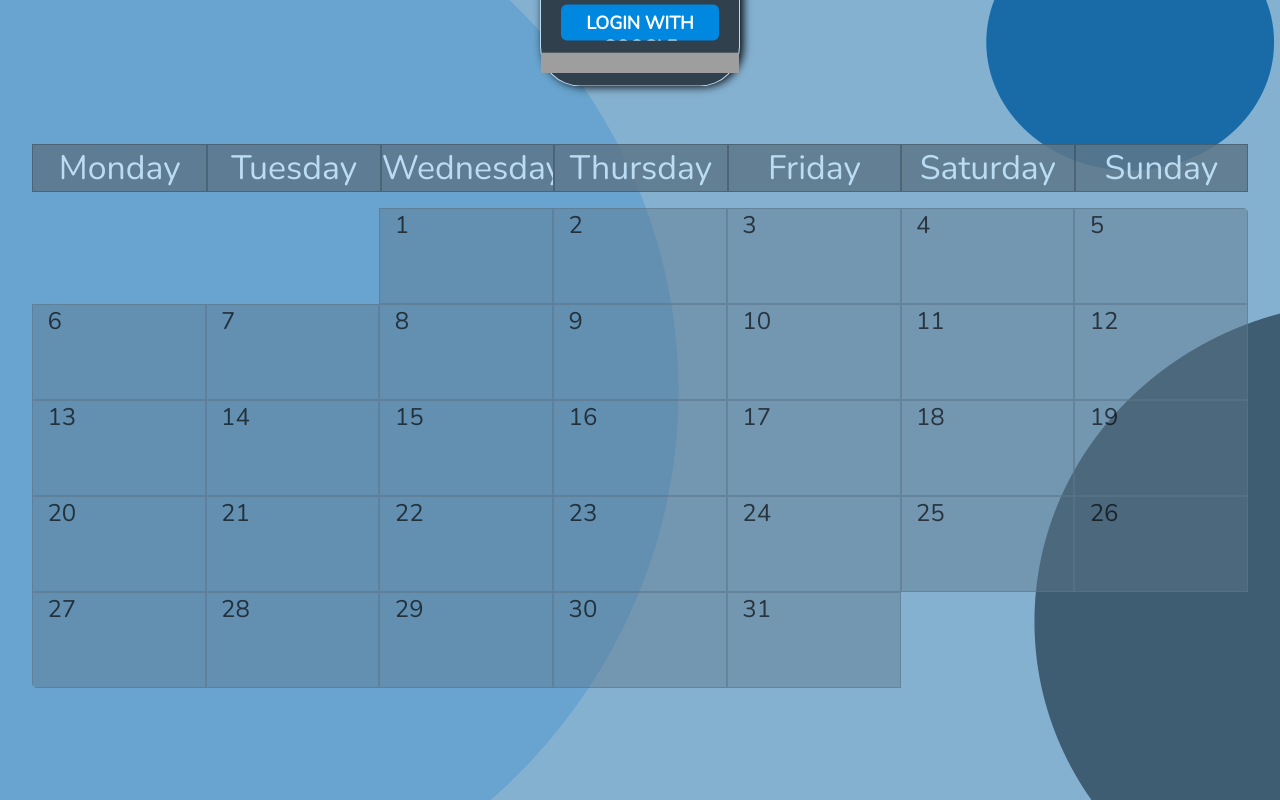
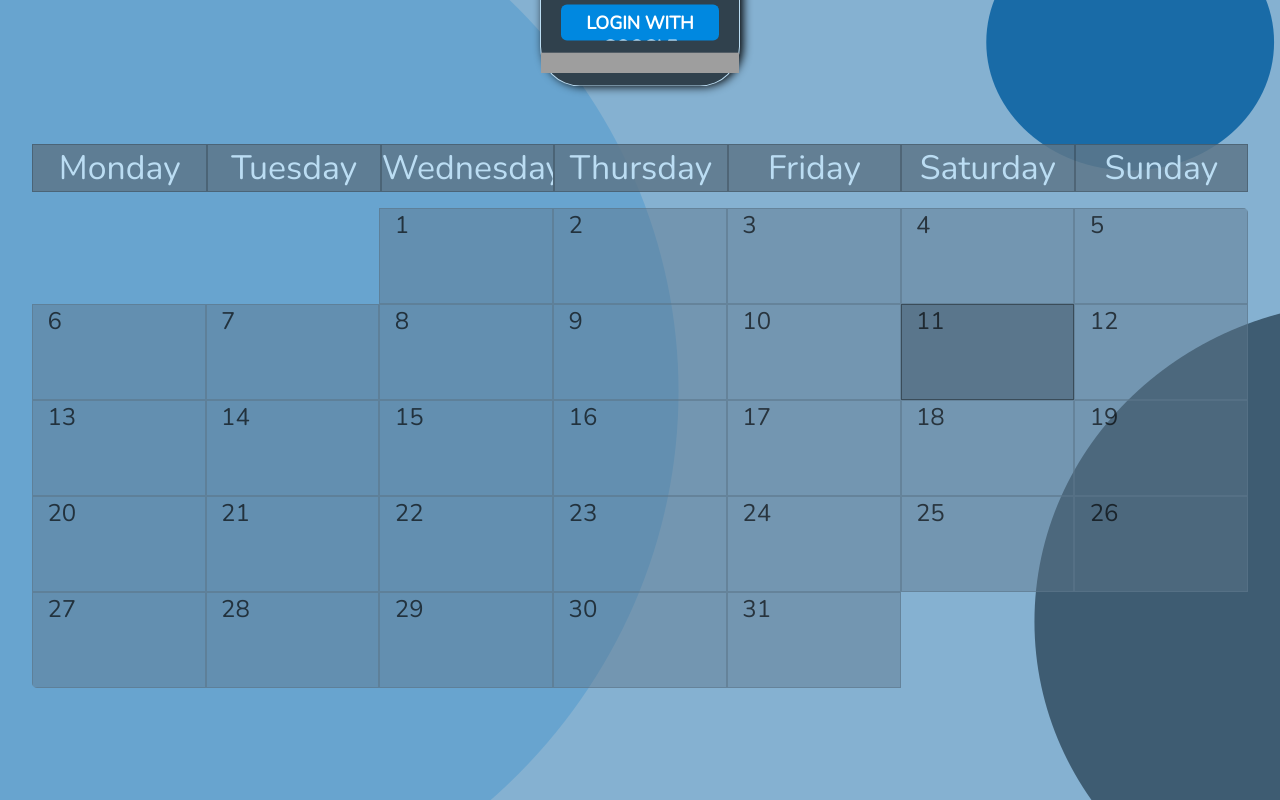
Before and after one commit to TomiVidal99/schedules_react, a React (Create React App) app: page / in a window 1280 px wide. Built offline with nearby package versions, Linux system fonts and the light colour scheme; no server answers; the HTML template or start-up script is replaced by a standard one.

Commit message:
finished adding new dates to db and retrieving the correct data with user protection

```diff
--- a/src/App.js
+++ b/src/App.js
@@ -1,7 +1,8 @@
 import React, {useEffect, useState} from 'react';
 import {auth, db} from './components/Authentication';
 import {useAuthState} from 'react-firebase-hooks/auth';
-import { doc, getDoc, collection, setDoc, query, where, getDocs } from '@firebase/firestore';
+import { getDoc } from '@firebase/firestore';
+import {Timestamp} from 'firebase/firestore';
 
 // import components
 import AuthContainer from './components/AuthContainer.js';
@@ -18,14 +19,24 @@ const App = () => {
 
     //handle add new date
     const handle_add_date = (newDate) => {
-        //TODO: bug: data doesnt update correctly
         //TODO: check if the new data doesnt overlap with some other
 
+        // if the user doesnt have any data create it
+        if (monthData === undefined) {
+            const today = new Date();
+            const newMonthData = [{
+                date: Timestamp.fromDate(today),
+                days: [{
+                    date: newDate.to,
+                    dates: [newDate]
+                }]
+            }]
+
+            setMonthData(newMonthData);
+
+        } else {
+            // if the user already has data add the new date where it corresponds
             let newMonthData = monthData;
-
-        //TODO: handle this case
-        //when the user has no appointments this month
-        if (!newMonthData || newMonthData.days.length === 0) return;
 
             let foundFlag = false;
             newMonthData.days.forEach( (day) => {
@@ -34,6 +45,7 @@ const App = () => {
                 if (monthDayNumber === newDayNumber) {
                     //case when they date is beeing added to a day that already has dates
                     day.dates = [...day.dates, newDate];
+                    //console.log('date updated: ', day.dates);
                     foundFlag = true;
                 }
             });
@@ -45,9 +57,15 @@ const App = () => {
                     date: newDate.to,
                     dates: [newDate]
                 });
+                //console.log('date updated: ', newMonthData.days);
             }
 
-        setMonthData(newMonthData);
+            //console.log('newMonthData: ', newMonthData);
+            setMonthData({
+                date: newMonthData.date,
+                days: newMonthData.days,
+            });
+        }
     }
 
     //set the data for the current month once the total data has been retrieved
@@ -87,32 +105,45 @@ const App = () => {
 
         const docRef = db.collection('data').doc(userId);
 
-        //retrieves data from db
-        getDoc(docRef).then( (docSnap) => {
+        //retrieves data from db and store it in components state
+        getDoc(docRef)
+            .then( (docSnap) => {
                 const data = docSnap.data();
-
                 //the user has data
                 if (data) {
                     console.log('data: ', data);
-                setData(data);
+                    setData(data.data);
                 }
-
-        } ).catch( (err) => {console.log(err)} );
-
+            })
+            .catch( (err) => {
+                console.log(err)}
+            );
 
     }, [user]);
 
     // store user's data in the data base
     useEffect( () => {
 
+        console.log('got new month data: ', monthData);
         //console.log('updating data');
 
         if (!user || monthData.length === 0 || !uid) return;
 
+        //updates data
+        let Data;
+        if (data === undefined) {
+            Data = monthData;
+        } else {
+            Data = [...data.filter( (monthD) => monthD.date !== monthData.date), monthData];
+        }
+        setData(Data);
+
+        console.log('data: ', Data);
+
         //if the data base path exists update data, else create the new path
         if (dbPathExists){
             // exists
-            db.collection('data').doc(uid).update({ data })
+            db.collection('data').doc(uid).update({ data: [...Data] })
                 .then( () => {
                     //console.log("Document successfully written!");
                 })
@@ -121,7 +152,7 @@ const App = () => {
                 });
         } else {
             // create the path
-            db.collection('data').doc(uid).set({ data }, { merge: true });
+            db.collection('data').doc(uid).set({ data: [...Data] }, { merge: true });
             setDbPathExists(true);
         }
 
--- a/src/components/DayContent.js
+++ b/src/components/DayContent.js
@@ -5,7 +5,7 @@ import { get_random_id } from './helper_functions';
 import Dates from './Dates';
 
 //some side components to make the code more readable and mantainable
-const DayContent = ({days, dayNumber, isOpen, setIsOpen, start_day_number, setNewAppointment}) => {
+const DayContent = ({days, dayNumber, isOpen, setIsOpen, start_day_number, setNewAppointment, todayNumber}) => {
     const classCalendarIsOpen = 'calendar-open';
     let currentDay = null;
     let iconWarning = null;
@@ -30,7 +30,13 @@ const DayContent = ({days, dayNumber, isOpen, setIsOpen, start_day_number, setNe
     return(
         <time
             key={get_random_id()+dayNumber}
-            className={'calendar__day'.concat((dayNumber === 1 ? ' calendar-'+(start_day_number).toString() : ''), ( isOpen? (' ').concat(classCalendarIsOpen) : ''), (iconWarning ? iconWarning : ''))}
+            className={'calendar__day'.concat(
+                (dayNumber === 1 ? ' calendar-'+(start_day_number).toString() : ''),
+                ( isOpen? (' ').concat(classCalendarIsOpen) : ''),
+                (iconWarning ? iconWarning : ''),
+                (todayNumber === dayNumber ? ' calendar__today' : '')
+            )}
+            //className={'calendar__day'.concat((dayNumber === 1 ? ' calendar-'+(start_day_number).toString() : ''), ( isOpen? (' ').concat(classCalendarIsOpen) : ''), (iconWarning ? iconWarning : ''))}
             onClick={handle_calendar_day_click}>
 
             <label className='day__number' after-content={dayNumber === 1 ? 'st' : (dayNumber === 2 ? 'nd' : (dayNumber === 3 ? 'rd' : 'th'))}>
--- a/src/components/TableContent.js
+++ b/src/components/TableContent.js
@@ -5,12 +5,12 @@ import DayContent from './DayContent';
 import { get_days_of_month, get_random_id } from "./helper_functions";
 
 const TableContent = ({monthData, setNewAppointment, userClickedOutside, setCurrentDay}) => {
-    const current_date = new Date();
-    const current_year = current_date.getYear();
-    const current_month = current_date.getMonth();
-    const start_day = new Date(current_year, current_month, 1);
+    const currentDate = new Date();
+    const currentYear = currentDate.getYear();
+    const currentMonth = currentDate.getMonth();
+    const start_day = new Date(currentYear, currentMonth, 1);
     const start_day_number = start_day.getDay()+2;
-    const totalDays = get_days_of_month(current_month, current_year)
+    const totalDays = get_days_of_month(currentMonth, currentYear)
     const [days, setDays] = useState([]);
 
     // create the inital calendar days based on the days that the current month has
@@ -52,6 +52,7 @@ const TableContent = ({monthData, setNewAppointment, userClickedOutside, setCurr
                             setIsOpen={(dayNumber, newState) => {updateDayState(dayNumber, newState)}}
                             start_day_number={start_day_number}
                             setNewAppointment={setNewAppointment}
+                            todayNumber={currentDate.getDate()}
                         />)
 
                 } )
--- a/src/index.css
+++ b/src/index.css
@@ -244,6 +244,12 @@ h6 {font-size: var(--fs-h6); font-family: var(--ff-h6); font-weight: var(--fw-h6
 .icon-warning:hover {
     color: rgb(0 0 0 / .4);
 }
+.calendar__today {
+    filter: brightness(.4);
+}
+
+
+/*~~~~~~~~~~~~~~~~~~~~~~~~~~~~~~~~~~~~~~~~~~~~~~~~~~~~~~~~ calendar open ~~~~~*/
 .calendar-open {
     position: absolute;
     top: 0;
@@ -513,7 +519,6 @@ h6 {font-size: var(--fs-h6); font-family: var(--ff-h6); font-weight: var(--fw-h6
     outline: none;
     border: 1px solid transparent;
     width: 100%;
-    text-align: center;
     font-family: var(--ff-p);
     cursor: pointer;
 }
@@ -536,9 +541,7 @@ input[type=time] {
     --numbers-bg: #eee;
     --midtime-bg: #0e7bca;
     --midtime-color: #fff;
-    /*display: flex;*/
-    /*justify-content: center;*/
-    /*align-items: center;*/
+    text-align: center;
 }
 /* Wrapper around the hour, minute, second, and am/pm fields as well as
 the up and down buttons and the 'X' button */
```
Lines whose indentation alone changed are shown as unchanged.
